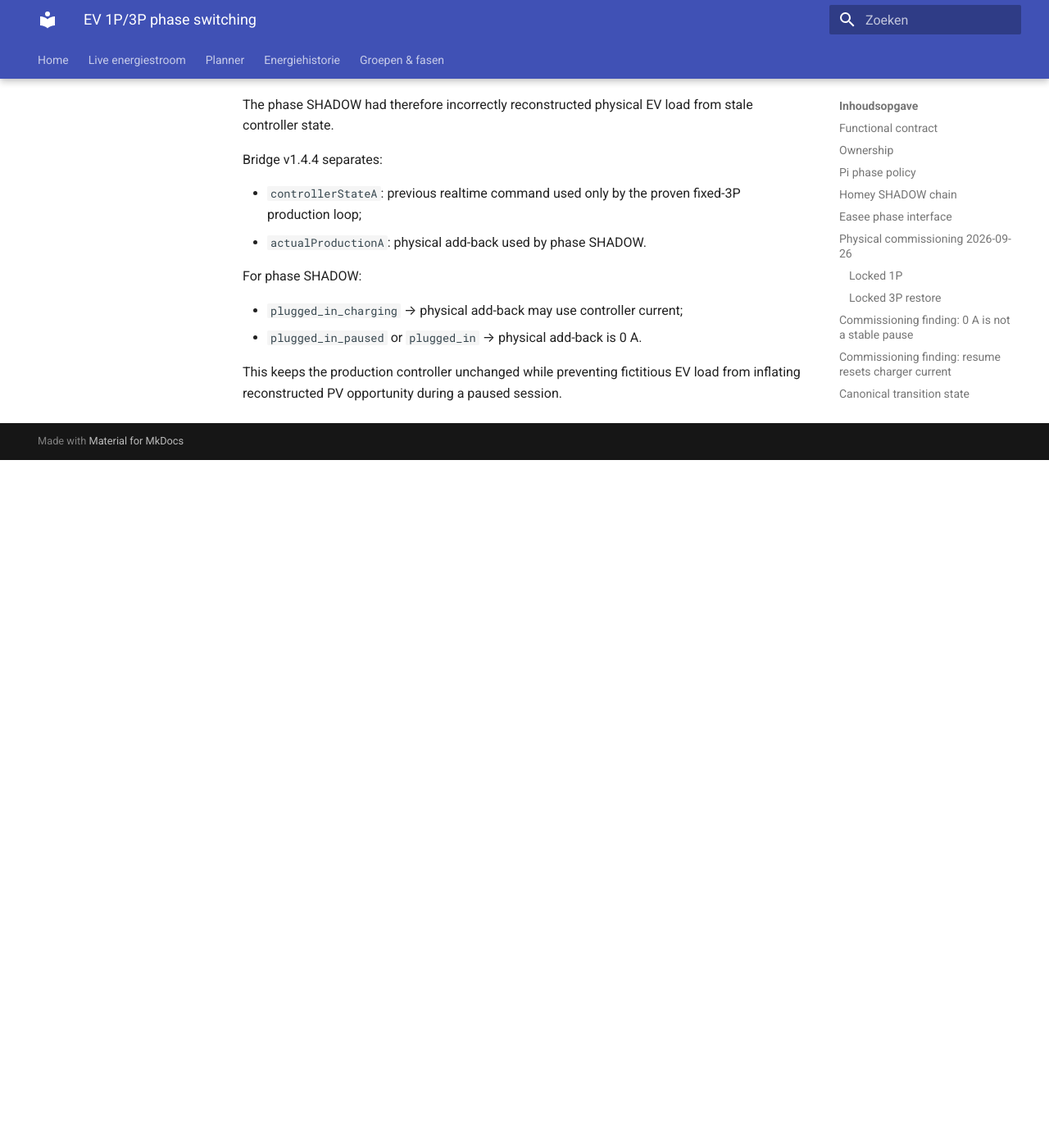
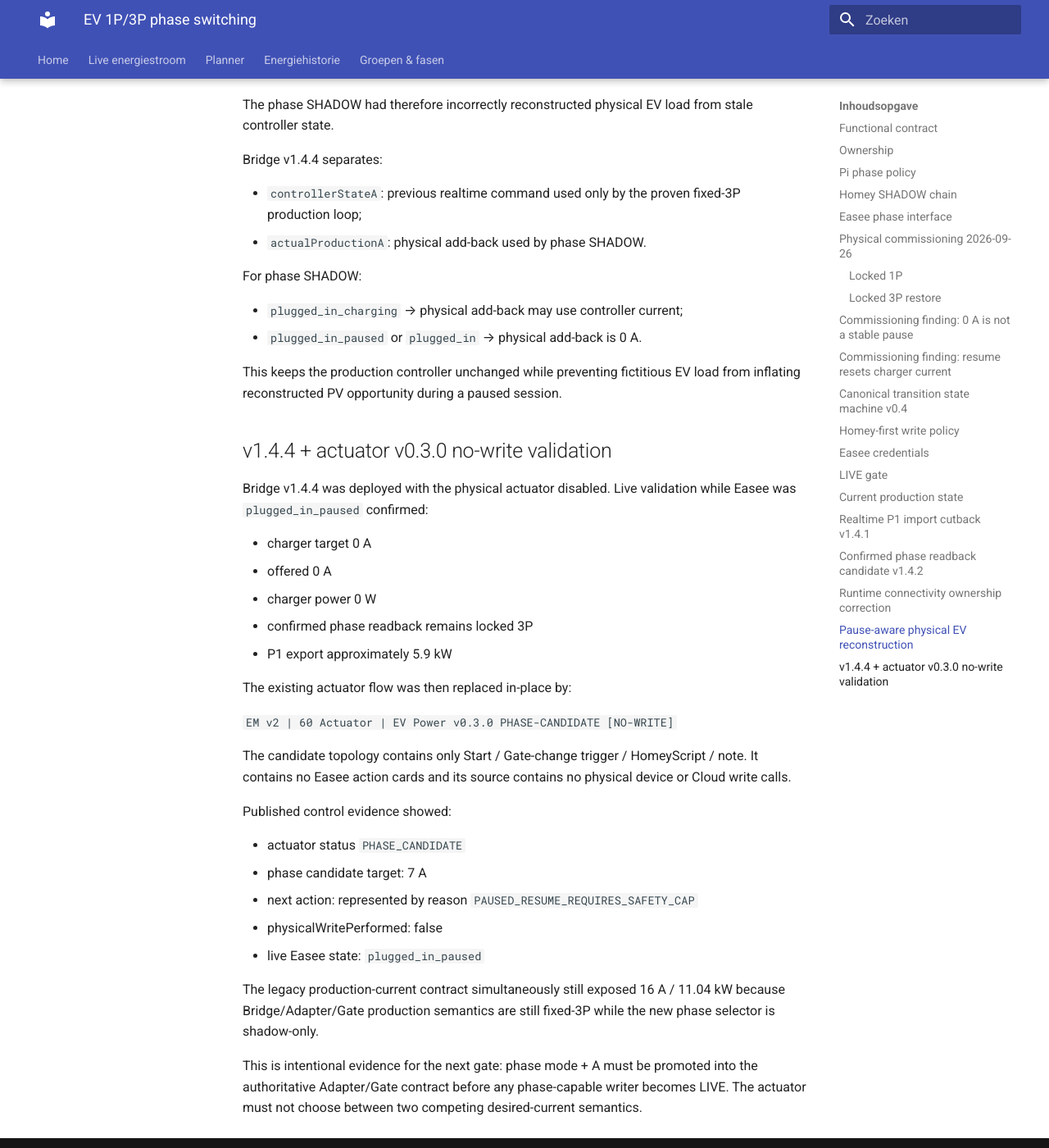
Before and after one commit to OnsKasteeltje/homey-energy-manual, an MkDocs documentation site: the page built from docs/architecture/ev-phase-switching-v0.1.md, in a window 1280 px wide and 1400 px high, scrolled down 10082 px. Shown: the whole window at 82% size. Built offline with MkDocs 1.6.1 and Material for MkDocs 9.7.7, drawn with Linux system fonts in a browser that asks for light colours; before the commit the page ends 10643 px from its top, so only the background shows below that.

Commit message:
docs(ev): record no-write phase actuator validation

```diff
--- a/docs/architecture/ev-phase-switching-v0.1.md
+++ b/docs/architecture/ev-phase-switching-v0.1.md
@@ -390,3 +390,32 @@
 - `plugged_in_paused` or `plugged_in` → physical add-back is 0 A.
 
 This keeps the production controller unchanged while preventing fictitious EV load from inflating reconstructed PV opportunity during a paused session.
+
+
+## v1.4.4 + actuator v0.3.0 no-write validation
+
+Bridge v1.4.4 was deployed with the physical actuator disabled. Live validation while Easee was `plugged_in_paused` confirmed:
+
+- charger target 0 A
+- offered 0 A
+- charger power 0 W
+- confirmed phase readback remains locked 3P
+- P1 export approximately 5.9 kW
+
+The existing actuator flow was then replaced in-place by:
+
+`EM v2 | 60 Actuator | EV Power v0.3.0 PHASE-CANDIDATE [NO-WRITE]`
+
+The candidate topology contains only Start / Gate-change trigger / HomeyScript / note. It contains no Easee action cards and its source contains no physical device or Cloud write calls.
+
+Published control evidence showed:
+
+- actuator status `PHASE_CANDIDATE`
+- phase candidate target: 7 A
+- next action: represented by reason `PAUSED_RESUME_REQUIRES_SAFETY_CAP`
+- physicalWritePerformed: false
+- live Easee state: `plugged_in_paused`
+
+The legacy production-current contract simultaneously still exposed 16 A / 11.04 kW because Bridge/Adapter/Gate production semantics are still fixed-3P while the new phase selector is shadow-only.
+
+This is intentional evidence for the next gate: phase mode + A must be promoted into the authoritative Adapter/Gate contract before any phase-capable writer becomes LIVE. The actuator must not choose between two competing desired-current semantics.
```
